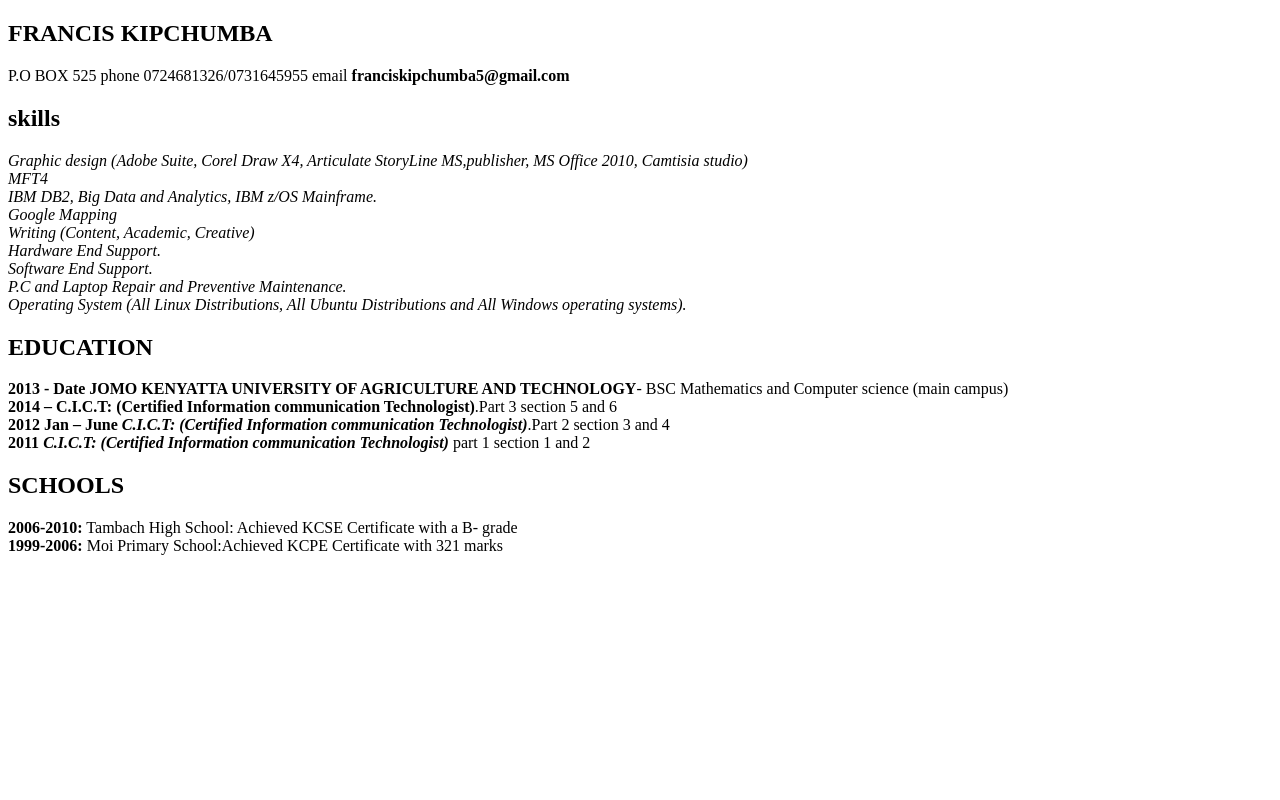
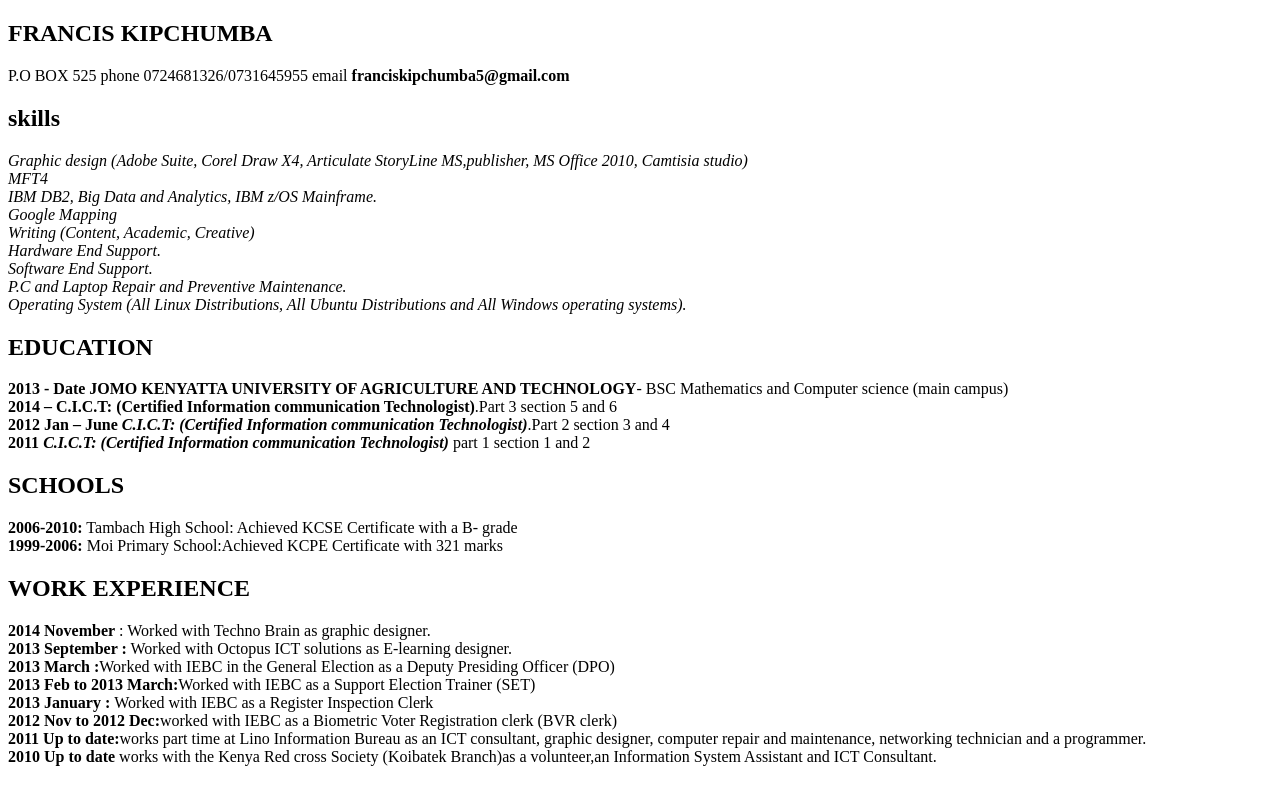
Before and after one commit to skafis/mycv, a plain HTML site: page index.html in a window 1280 px wide. Drawn offline with Linux system fonts and the light colour scheme.

Commit message:
add work experience  section

```diff
--- a/index.html
+++ b/index.html
@@ -27,8 +27,8 @@
         <br> <em>Operating System (All Linux Distributions, All Ubuntu Distributions and All Windows operating systems).</em>
         </p>
         <section>
+            <h2>EDUCATION</h2>
             <p>
-                <h2>EDUCATION</h2>
             <strong> 2013 - Date JOMO KENYATTA UNIVERSITY OF AGRICULTURE AND TECHNOLOGY</strong>- BSC Mathematics and Computer science (main campus)
             <br> <strong>2014 – C.I.C.T: (Certified Information communication Technologist)</strong>.Part 3 section 5 and 6
             <br> <strong>2012 Jan – June <em>C.I.C.T: (Certified Information communication Technologist)</em></strong>.Part 2 section 3 and 4
@@ -36,12 +36,27 @@
             </p>
         </section>
         <section>
+            <h2>SCHOOLS</h2>
             <p>
-                <h2>SCHOOLS</h2>
             <strong> 2006-2010:</strong> Tambach High School: Achieved KCSE Certificate with a B- grade
             <br> <strong>1999-2006:</strong> Moi Primary School:Achieved KCPE Certificate with 321 marks
             </p>
         </section>
-        <section></section>
+        <section>
+            <h2>WORK EXPERIENCE</h2>
+            <p>
+               <strong> 2014 November</strong> : Worked with Techno Brain as  graphic designer.
+                <br> <strong>2013 September :</strong> Worked with Octopus ICT solutions as E-learning designer.
+                <br> <strong>2013 March :</strong>Worked with IEBC in the General Election as a Deputy Presiding Officer (DPO)
+                <br> <strong>2013 Feb to 2013 March:</strong>Worked with IEBC as a Support Election Trainer (SET)
+                <br> <strong>2013 January : </strong> Worked with IEBC as a Register Inspection Clerk
+                <br> <strong>2012 Nov to 2012 Dec:</strong>worked with IEBC as a Biometric Voter Registration clerk (BVR clerk)
+                <br> <strong>2011 Up to date:</strong>works part time at Lino Information Bureau as an ICT consultant, graphic designer, computer repair and 					 	maintenance, networking technician and a programmer.
+                <br> <strong>2010 Up to date </strong>works with the Kenya Red cross Society (Koibatek  Branch)as a volunteer,an Information System Assistant and ICT Consultant.
+
+            </p>
+        </section>
+    <section>
+    </section>
     </body>
 </html>
```
